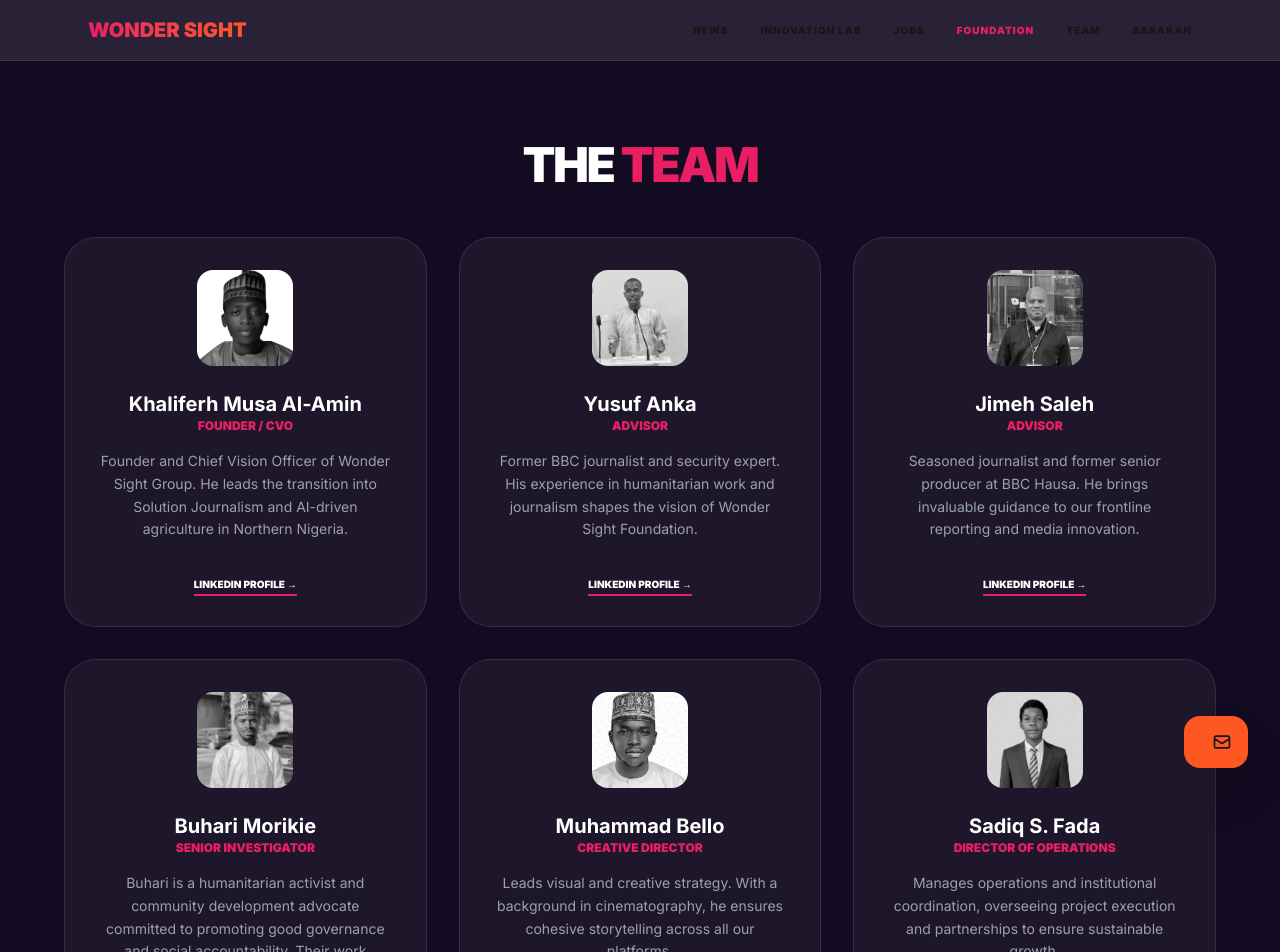
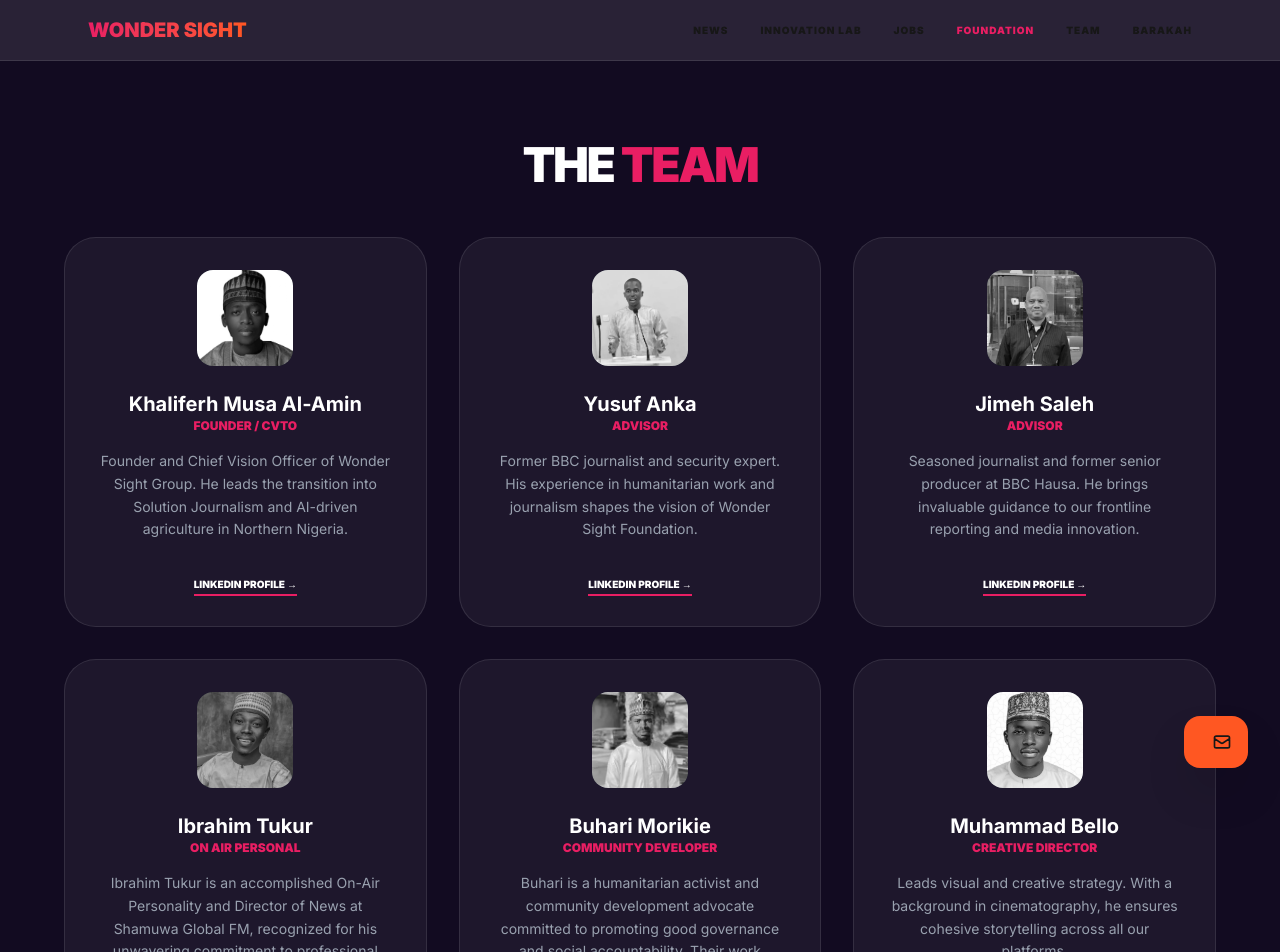
Before and after one commit to musaalamin/wondersight-media, a Next.js app: page /team in a window 1280 px wide. Shown: the top 952 px of the page. Built offline with nearby package versions, Linux system fonts and the light colour scheme.

Commit message:
team member added

```diff
--- a/src/app/team/page.tsx
+++ b/src/app/team/page.tsx
@@ -3,7 +3,7 @@ import React from 'react';
 const teamMembers = [
   {
     name: "Khaliferh Musa Al-Amin",
-    role: "Founder / CVO",
+    role: "Founder / CVTO",
     image: "/team/khalifa.webp",
     bio: "Founder and Chief Vision Officer of Wonder Sight Group. He leads the transition into Solution Journalism and AI-driven agriculture in Northern Nigeria.",
     link: "https://www.linkedin.com/in/khaliferh-musa-4979341a7"
@@ -23,12 +23,20 @@ const teamMembers = [
     link: "https://www.linkedin.com/in/jimeh-saleh-a20992202"
   },
 {
+    name: "Ibrahim Tukur",
+    role: "On Air Personal",
+    image: "/team/ibrahim.webp",
+    bio: "Ibrahim Tukur is an accomplished On-Air Personality and Director of News at Shamuwa Global FM, recognized for his unwavering commitment to professional journalism ethics, accuracy, and responsible digital reporting.",
+    link: "https://www.facebook.com/share/1CBEuWqkNY/?mibextid=wwXIfr"
+  },
+{
     name: "Buhari Morikie",
-    role: "Senior Investigator",
+    role: "Community Developer",
     image: "/team/buhari.webp",
-    bio: "Buhari is a humanitarian activist and community development advocate committed to promoting good governance and social accountability. Their work focuses on empowering underserved communities, strengthening civic participation, and advancing sustainable development initiatives. Through grassroots engagement and policy advocacy, they support efforts that foster transparency, resilience, and inclusive growth.",
+    bio: "Buhari is a humanitarian activist and community development advocate committed to promoting good governance and social accountability. Their work focuses on empowering underserved communities, strengthening civic participation, and advancing sustainable development initiatives. Through grassroots engagement and policy advocacy.",
     link: "https://www.facebook.com/buhari.morikie"
   },
+
   {
     name: "Muhammad Bello",
     role: "Creative Director",
```
Also changed, not shown: public/team/ibrahim.webp (added).
